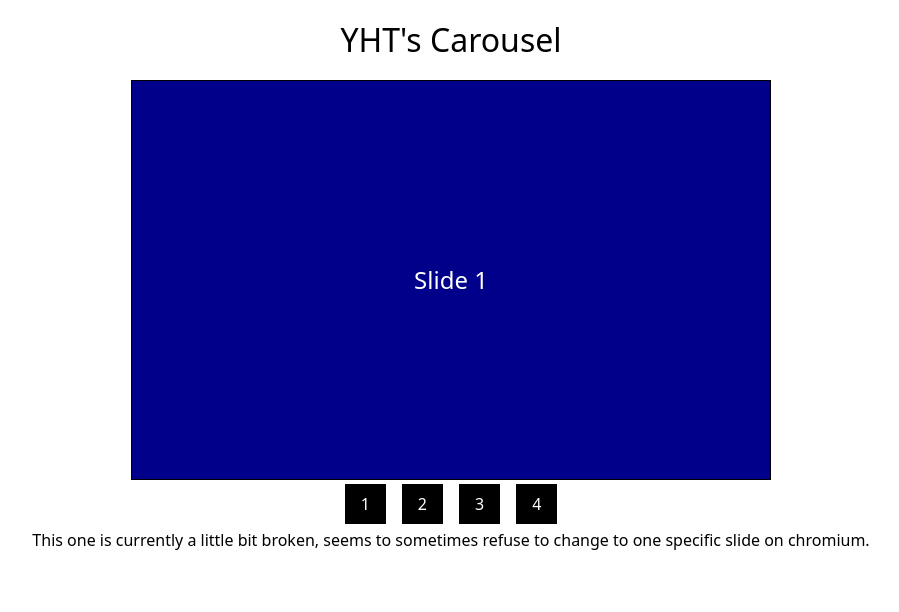
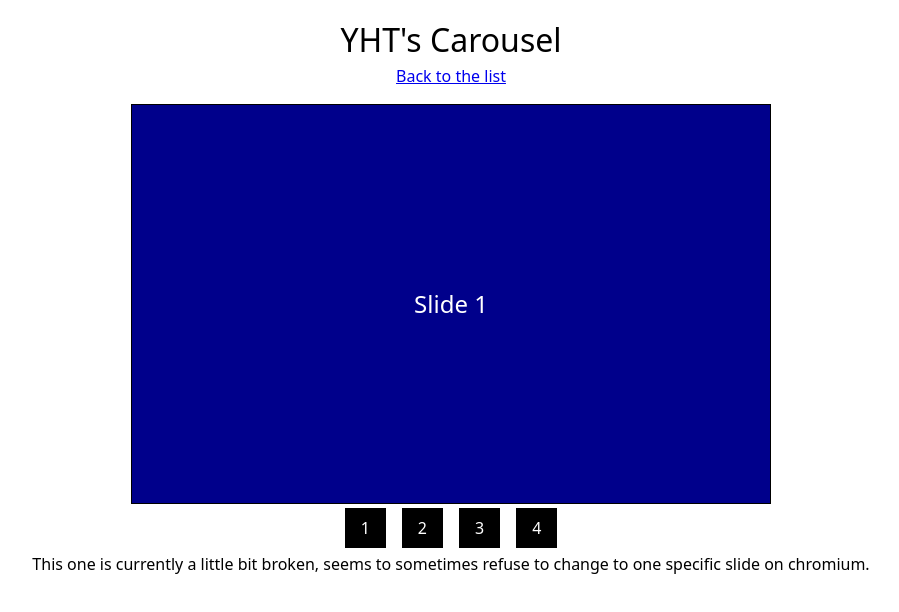
Before and after one commit to YouHaveTrouble/css-stuff, a plain HTML site: page carousel/index.html in a window 1280 px wide. Shown: the whole page, without its empty margins (189-1088 px from the left). Drawn offline with Linux system fonts and the light colour scheme.

Commit message:
add link back to the main page

```diff
--- a/carousel/index.html
+++ b/carousel/index.html
@@ -71,7 +71,10 @@
 <body>
 
 <main>
-  <h1>YHT's Carousel</h1>
+  <div>
+    <h1>YHT's Carousel</h1>
+    <a href="/">Back to the list</a>
+  </div>
   <article>
     <div class="gallery-container">
       <div class="yht-carousel horizontal">
```
Also changed, not shown: inputs/index.html (+4 -1 lines).
